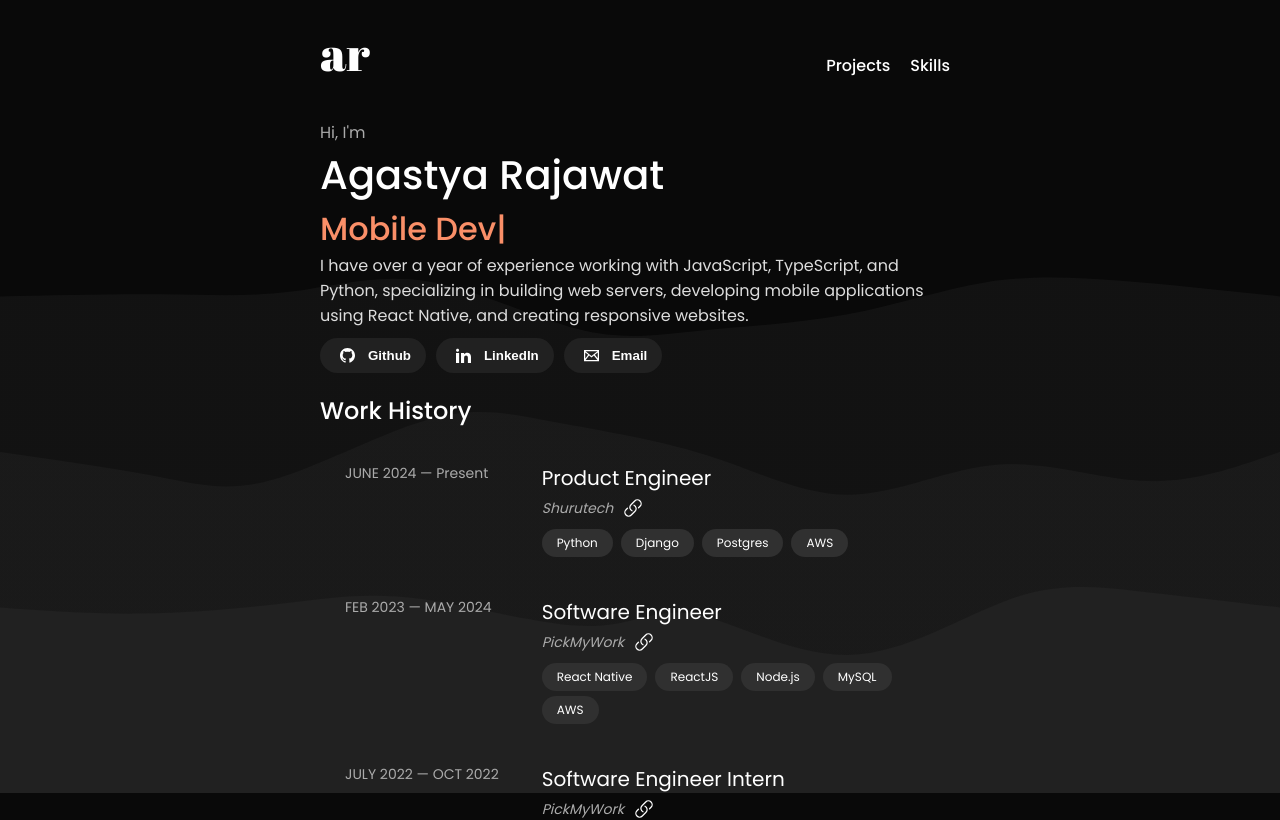
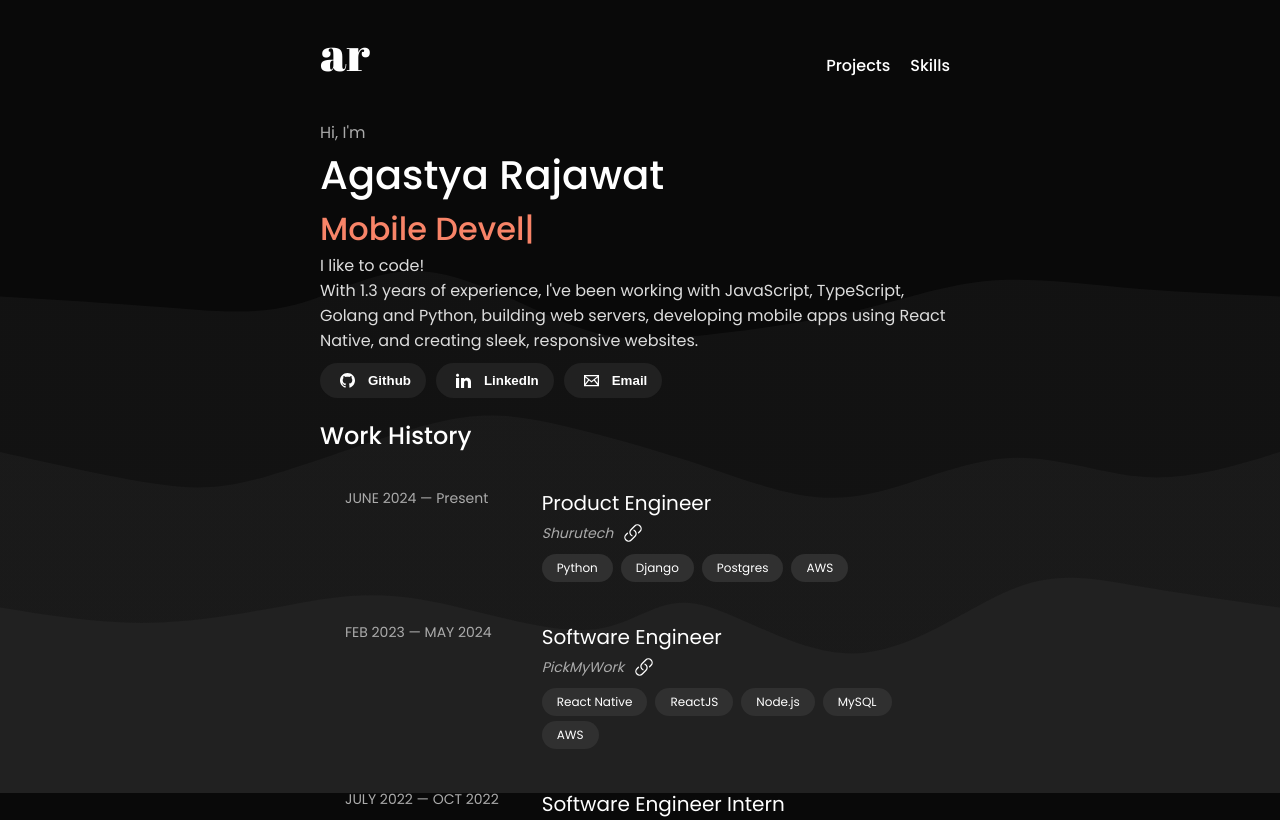
Before and after one commit to Agastya909/persona-website, a React (Vite) app: page / in a window 1280 px wide. Shown: the top 820 px of the page. Built offline with nearby package versions, Linux system fonts and the light colour scheme.

Commit message:
Modify home and projects page a bit

```diff
--- a/src/pages/home/home.jsx
+++ b/src/pages/home/home.jsx
@@ -5,7 +5,6 @@ import "./home.css";
 import { useState, useEffect } from "react";
 const TIMELINE_DATA = [
   {
-    id: 0,
     title: "Product Engineer",
     company: "Shurutech",
     start_date: "JUNE 2024",
@@ -14,7 +13,6 @@ const TIMELINE_DATA = [
     stack: ["Python", "Django", "Postgres", "AWS"],
   },
   {
-    id: 1,
     title: "Software Engineer",
     company: "PickMyWork",
     start_date: "FEB 2023",
@@ -23,7 +21,6 @@ const TIMELINE_DATA = [
     stack: ["React Native", "ReactJS", "Node.js", "MySQL", "AWS"],
   },
   {
-    id: 2,
     title: "Software Engineer Intern",
     company: "PickMyWork",
     start_date: "JULY 2022",
@@ -76,7 +73,7 @@ const Home = () => {
   const [displayedText, setDisplayedText] = useState("");
   const [deleting, setDeleting] = useState(false);
   const [speed] = useState(100);
-
+  const [totalExp, setTotalExp] = useState(0);
   useEffect(() => {
     const currentWord = words[currentWordIndex];
     if (!deleting && displayedText === currentWord) {
@@ -92,8 +89,20 @@ const Home = () => {
         setDisplayedText(currentWord.slice(0, displayedText.length - 1));
       }
     }, speed);
+    calculateTotalExp();
     return () => clearTimeout(timeout);
   }, [displayedText, deleting, currentWordIndex, speed]);
+
+  const calculateTotalExp = () => {
+    let total = 0;
+    TIMELINE_DATA.forEach((item) => {
+      const startDate = new Date(item.start_date);
+      const endDate =
+        item.end_date === "Present" ? new Date() : new Date(item.end_date);
+      total += (endDate - startDate) / (1000 * 60 * 60 * 24 * 365);
+    });
+    setTotalExp(total.toFixed(1));
+  };
 
   return (
     <div className="main-home">
@@ -102,15 +111,16 @@ const Home = () => {
         <p className="hi" style={{ fontWeight: "lighter" }}>
           {"Hi, I'm"}
         </p>
-        <p className="intro-main-home">{"Agastya Rajawat"} </p>
+        <p className="intro-main-home">Agastya Rajawat</p>
         <div className="intro-sub-home home-name">
           <span className="intro-sub-home-child">{displayedText}</span>
           <span className="cursor">|</span>
         </div>
         <p className="intro-desc-home">
-          I have over a year of experience working with JavaScript, TypeScript,
-          and Python, specializing in building web servers, developing mobile
-          applications using React Native, and creating responsive websites.
+          I like to code! <br /> With {totalExp || "over 1.5"} years of experience, I&#39;ve
+          been working with JavaScript, TypeScript, Golang and Python, building
+          web servers, developing mobile apps using React Native, and creating
+          sleek, responsive websites.
         </p>
         <div className="btn-group">
           <button
--- a/src/pages/project/Project.jsx
+++ b/src/pages/project/Project.jsx
@@ -4,36 +4,43 @@ import "./project.css";
 import Link from "../../component/Link";
 const ITEMS = [
   {
-    id: 0,
+    title: "Personal Website",
+    description:
+      "React based personal website. Feel free to use it directly or customize it. A star would be appreciated if you like it.",
+    link: "https://github.com/Agastya909/personal-website",
+    techStack: ["Javascript", "React"],
+    is_pinned: true,
+  },
+  {
     title: "Workout Tracker",
     description:
       "A simple workout app built using React native to store workout logs.",
     link: "https://github.com/Agastya909/workoutTracker",
     techStack: ["Typescript", "React Native", "Redux", "Firebase"],
+    is_pinned: false,
   },
   {
-    id: 1,
     title: "Coffee Shop UI",
     description: "A UI only application for a shop selling drinks and coffee.",
     link: "https://github.com/Agastya909/coffeeHouse",
     techStack: ["Typescript", "React Native", "Redux"],
+    is_pinned: false,
   },
   {
-    id: 2,
     title: "Video Streaming over web",
     description:
       "A web app for video streaming with upload video functionality. Also supports searching for content.",
     link: "https://github.com/Agastya909/natflux-web",
     techStack: ["Typescript", "NextJS"],
-    language: "Typescript",
+    is_pinned: false,
   },
   {
-    id: 3,
     title: "Short format video streaming app",
-    description: `A Mobile video streaming application. Mobile version of the above project.`,
+    description:
+      "A Mobile video streaming application. Mobile version of the above project.",
     link: "https://github.com/Agastya909/natflux-android",
     techStack: ["Typescript", "React Native", "Redux"],
-    language: "Typescript",
+    is_pinned: false,
   },
 ];
 
```
